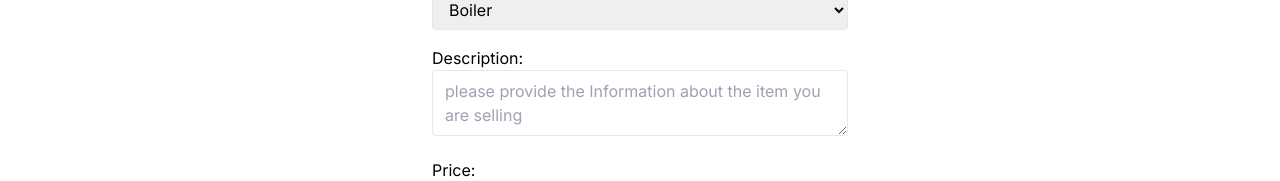
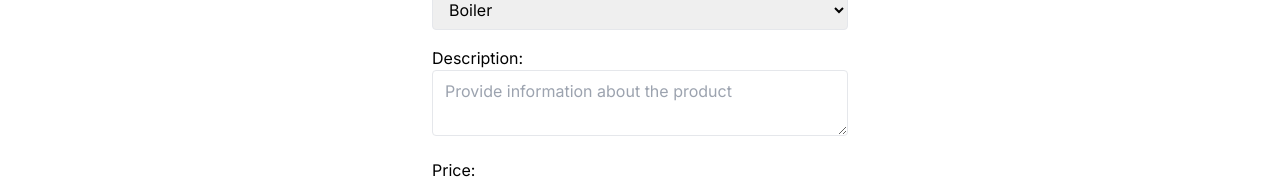
Before and after one commit to sshrey15/GecEcommerce, a Next.js app in the folder frontend/: page /sellitem in a window 1280 px wide. Shown: the part 528-709 px from the top of the page. Built offline with nearby package versions, Linux system fonts and the light colour scheme; no server answers; sample sign-in values are in the browser's storage.

Commit message:
changed description text

```diff
--- a/frontend/src/app/sellitem/page.js
+++ b/frontend/src/app/sellitem/page.js
@@ -199,7 +199,7 @@ function page() {
             name="description"
             value={itemInfo.description}
             onChange={handleItemChange}
-            placeholder="please provide the Information about the item you are selling"
+            placeholder="Provide information about the product"
             className="w-full px-3 py-2 border rounded"
             required
           />
```
